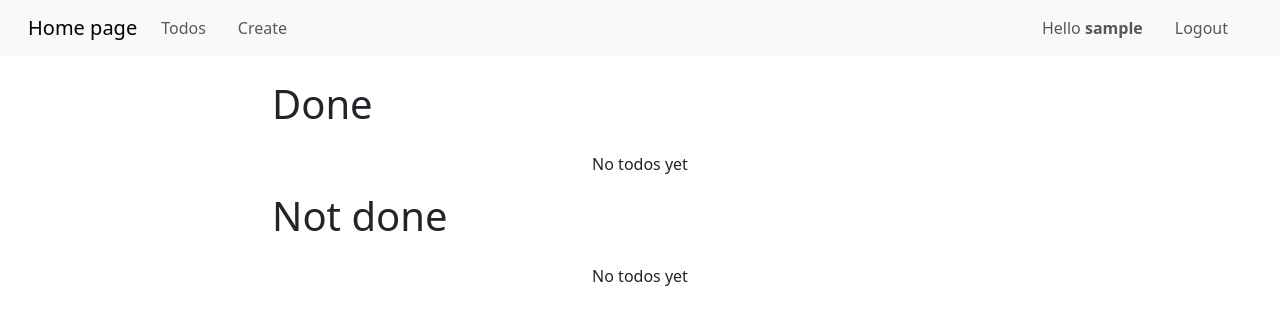
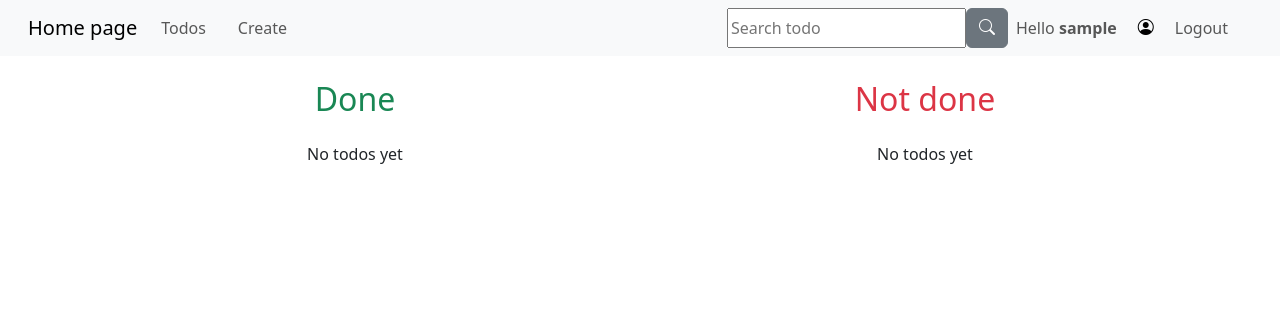
Before and after one commit to bossmoon229/todo-django, a Django app: page /todos/ in a window 1280 px wide. Shown: the top 325 px of the page. Run offline with Django 5.2, Linux system fonts and the light colour scheme; the visitor is signed in with stand-in values (Sample User, id 1); data that the repository does not hold is empty.

Commit message:
do two column for todos done and not done

```diff
--- /dev/null
+++ b/package.json
@@ -0,0 +1,5 @@
+{
+  "dependencies": {
+    "bootstrap-icons": "^1.13.1"
+  }
+}
--- a/todos/templates/todos/index.html
+++ b/todos/templates/todos/index.html
@@ -9,6 +9,11 @@
       integrity="sha384-sRIl4kxILFvY47J16cr9ZwB07vP4J8+LH7qKQnuqkuIAvNWLzeN8tE5YBujZqJLB"
       crossorigin="anonymous"
     />
+    <link
+      rel="stylesheet"
+      href="https://cdn.jsdelivr.net/npm/bootstrap-icons@1.11.3/font/bootstrap-icons.min.css"
+    />
+
     <title>Document</title>
   </head>
   <body>
@@ -24,7 +29,14 @@
 
         <div class="navbar-nav ms-auto d-flex flex-row">
           {% if user.is_authenticated %}
-          <span class="nav-link me-3">Hello <b>{{user.username}}</b></span>
+          <input type="text" placeholder="Search todo" style="w-1" />
+          <a href="" class="btn btn-secondary">
+            <i class="bi bi-search"></i>
+          </a>
+          <span class="nav-link">Hello <b>{{user.username}}</b></span>
+          <a href="" class="btn btn-light">
+            <i class="bi bi-person-circle"></i>
+          </a>
           <a class="nav-link me-3" href="{% url 'logout_user' %}">Logout</a>
           {% else %}
 
@@ -35,20 +47,16 @@
       </div>
     </nav>
 
-    {% block content %}
-
-    {% if user.is_staff %}
+    {% block content %} {% if user.is_staff %}
 
     <div class="d-flex vh-100 justify-content-center align-items-center">
       <h2>You have {{ todos_count }} at all</h2>
     </div>
     {% else %}
     <div class="d-flex vh-100 justify-content-center align-items-center">
-      <h2>Your todos: {{ todos_count }} </h2>
+      <h2>Your todos: {{ todos_count }}</h2>
     </div>
-    {% endif %}
-
-    {% endblock %}
+    {% endif %} {% endblock %}
     <script
       src="https://cdn.jsdelivr.net/npm/bootstrap@5.3.8/dist/js/bootstrap.bundle.min.js"
       integrity="sha384-FKyoEForCGlyvwx9Hj09JcYn3nv7wiPVlz7YYwJrWVcXK/BmnVDxM+D2scQbITxI"
--- a/todos/templates/todos/todo.html
+++ b/todos/templates/todos/todo.html
@@ -1,14 +1,22 @@
-{% extends "todos/index.html" %} {% block content %}
+{% extends "todos/index.html" %}
+{% block content %}
 <div class="container my-4">
-  <div class="row justify-content-center">
-    <div class="col-md-8">
-
-      <h1>Done</h1>
+  <div class="row">
+    <!-- Колонка DONE -->
+    <div class="col-md-6">
+      <h2 class="text-success mb-3 text-center">Done</h2>
 
       {% for todo in todos %}
         {% if todo.is_done %}
-
-        <div class="card mb-3 shadow-sm {% if todo.is_done %}bg-light text-muted{% endif %}">
+          <div class="card mb-3 shadow-sm
+              {% if todo.status == 'todo' %}
+                  bg-danger-subtle text-black
+              {% elif todo.status == 'in_progress' %}
+                  bg-warning-subtle text-black
+              {% elif todo.status == 'done' %}
+                  bg-success-subtle text-black
+              {% endif %}
+          ">
             <div class="card-body d-flex justify-content-between align-items-center">
               <div class="form-check">
                 <input
@@ -20,11 +28,20 @@
                   <h5 class="card-title mb-1 {% if todo.is_done %}text-decoration-line-through{% endif %}">
                     {{ todo.title }}
                   </h5>
+                  <h6 class="mb-1">
+                    {% if todo.priority == 'high' %}
+                      <span class="badge bg-danger">Priority: High</span>
+                    {% elif todo.priority == 'medium' %}
+                      <span class="badge bg-warning text-dark">Priority: Medium</span>
+                    {% else %}
+                      <span class="badge bg-success">Priority: Low</span>
+                    {% endif %}
+                  </h6>
                   <p class="card-text {% if todo.is_done %}text-decoration-line-through{% endif %}">
                     {{ todo.description }}
                   </p>
                   <h6 class="card-subtitle text-muted">Created by {{ todo.user.username }}</h6>
-                <p>Create at {{todo.created_at}}</p>
+                  <small>Created at {{ todo.created_at }}</small>
                 </label>
               </div>
 
@@ -34,33 +51,47 @@
               </div>
             </div>
           </div>
-
         {% endif %}
-
       {% empty %}
         <p class="text-center mt-4">No todos yet</p>
       {% endfor %}
-    <h1>Not done</h1>
+    </div>
+
+    <!-- Колонка NOT DONE -->
+    <div class="col-md-6">
+      <h2 class="text-danger mb-3 text-center">Not done</h2>
+
       {% for todo in todos %}
-      {% if todo.is_done == False %}
-
-        <div class="card mb-3 shadow-sm {% if todo.is_done %}bg-light text-muted{% endif %}">
+        {% if not todo.is_done %}
+          <div class="card mb-3 shadow-sm
+              {% if todo.status == 'todo' %}
+                  bg-danger-subtle text-black
+              {% elif todo.status == 'in_progress' %}
+                  bg-warning-subtle text-black
+              {% elif todo.status == 'done' %}
+                  bg-success-subtle text-black
+              {% endif %}
+          ">
             <div class="card-body d-flex justify-content-between align-items-center">
               <div class="form-check">
                 <input
                   class="form-check-input me-2"
                   type="checkbox"
-                onchange="window.location.href='{% url 'toggle_todo' todo.id %}'"
-                {% if todo.is_done %}checked{% endif %}>
+                  onchange="window.location.href='{% url 'toggle_todo' todo.id %}'">
                 <label class="form-check-label">
-                <h5 class="card-title mb-1 {% if todo.is_done %}text-decoration-line-through{% endif %}">
-                  {{ todo.title }}
-                </h5>
-                <p class="card-text {% if todo.is_done %}text-decoration-line-through{% endif %}">
-                  {{ todo.description }}
-                </p>
+                  <h5 class="card-title mb-1">{{ todo.title }}</h5>
+                  <h6 class="mb-1">
+                    {% if todo.priority == 'high' %}
+                      <span class="badge bg-danger">Priority: High</span>
+                    {% elif todo.priority == 'medium' %}
+                      <span class="badge bg-warning text-dark">Priority: Medium</span>
+                    {% else %}
+                      <span class="badge bg-success">Priority: Low</span>
+                    {% endif %}
+                  </h6>
+                  <p class="card-text">{{ todo.description }}</p>
                   <h6 class="card-subtitle text-muted">Created by {{ todo.user.username }}</h6>
-                <p>Create at {{todo.created_at}}</p>
+                  <small>Created at {{ todo.created_at }}</small>
                 </label>
               </div>
 
@@ -70,13 +101,10 @@
               </div>
             </div>
           </div>
-
         {% endif %}
-
       {% empty %}
         <p class="text-center mt-4">No todos yet</p>
       {% endfor %}
-
     </div>
   </div>
 </div>
--- a/todos/views.py
+++ b/todos/views.py
@@ -37,7 +37,11 @@ def create_todo(request):
         if request.user.is_authenticated:
             title = request.POST.get("title")
             description = request.POST.get("description")
-            Todo.objects.create(user = request.user,title=title, description=description )
+            deadline = request.POST.get("deadline")
+            priority = request.POST.get("priority")
+            status = request.POST.get("status")
+
+            Todo.objects.create(user = request.user,title=title, description=description, deadline=deadline, status=status, priority=priority  )
             return redirect("show_todos")
         else:
             return redirect("login_user")
```
Also changed, not shown: todos/models.py (+16 -0 lines), todos/templates/todos/create_todo.html (+17 -7 lines), package-lock.json (added), todos/migrations/0001_initial.py, todos/migrations/0002_alter_todo_user_name.py (deleted), todos/migrations/0003_remove_todo_user_name_todo_user.py (deleted), todos/migrations/0004_todo_created_at_todo_is_done.py (deleted), 1 other file. Lines whose indentation alone changed are shown as unchanged.
